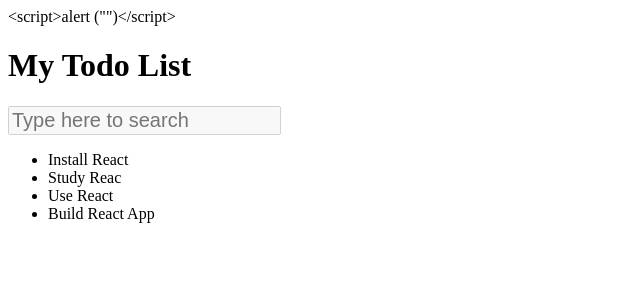
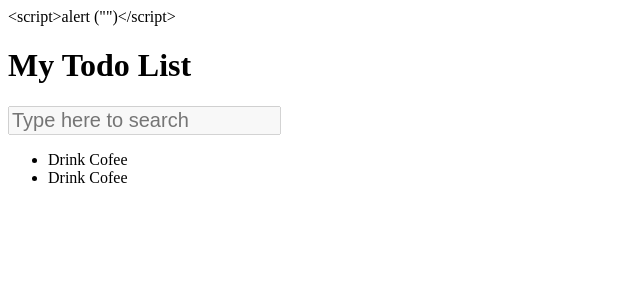
Before and after one commit to Oqeees/todo-list, a React (Create React App) app: page / in a window 1280 px wide. Shown: the top 300 px of the page, without its empty margins (0-640 px from the left). Built offline with nearby package versions, Linux system fonts and the light colour scheme.

Commit message:
step5 JSX

```diff
--- /dev/null
+++ b/src/component/AppHeader.js
@@ -0,0 +1,4 @@
+import React from "react";
+export const AppHeader = () => {
+    return <h1>My Todo List</h1>;
+};
--- /dev/null
+++ b/src/component/SearchPanel.js
@@ -0,0 +1,11 @@
+import React from "react";
+export const SearchPanel = () => {
+    const searchText = 'Type here to search';
+    const searchStyle = {
+        fontSize: '20px'
+    };
+    return <input
+        style={searchStyle}
+        placeholder={searchText}
+        disabled={true} />;
+};
--- /dev/null
+++ b/src/component/TodoList.js
@@ -0,0 +1,10 @@
+import React from "react";
+import { TodoListItem } from "./TodoListItem";
+export const TodoList = () => {
+    return (
+        <ul>
+            <li><TodoListItem /></li>
+            <li><TodoListItem /></li>
+        </ul>
+    );
+};
--- /dev/null
+++ b/src/component/TodoListItem.js
@@ -0,0 +1,4 @@
+import React from "react";
+export const TodoListItem = () => {
+    return <span>Drink Cofee</span>
+};
--- a/src/index.js
+++ b/src/index.js
@@ -1,35 +1,9 @@
 import React from "react";
 import ReactDOM from 'react-dom/client';
 
-const TodoList = () => {
-    const items = ['Install React', 'Study Reac', 'Use React', 'Build React App'];
-    return (
-        <ul>
-            <li>{items[0]}</li>
-            <li>{items[1]}</li>
-            <li>{items[2]}</li>
-            <li>{items[3]}</li>
-        </ul>
-    );
-};
-
-const AppHeader = () =>{
-    return <h1>My Todo List</h1>;
-};
-
-const SearchPanel = () => {
-
-    const searchText = 'Type here to search';
-    const searchStyle = {
-        fontSize: '20px'
-    };
-
-
-    return <input
-        style = {searchStyle}
-        placeholder= {searchText}
-        disabled={true} />;
-}
+import { TodoList } from "./component/TodoList";
+import { SearchPanel } from "./component/SearchPanel";
+import { AppHeader } from "./component/AppHeader";
 
 const App = () => {
 
```
